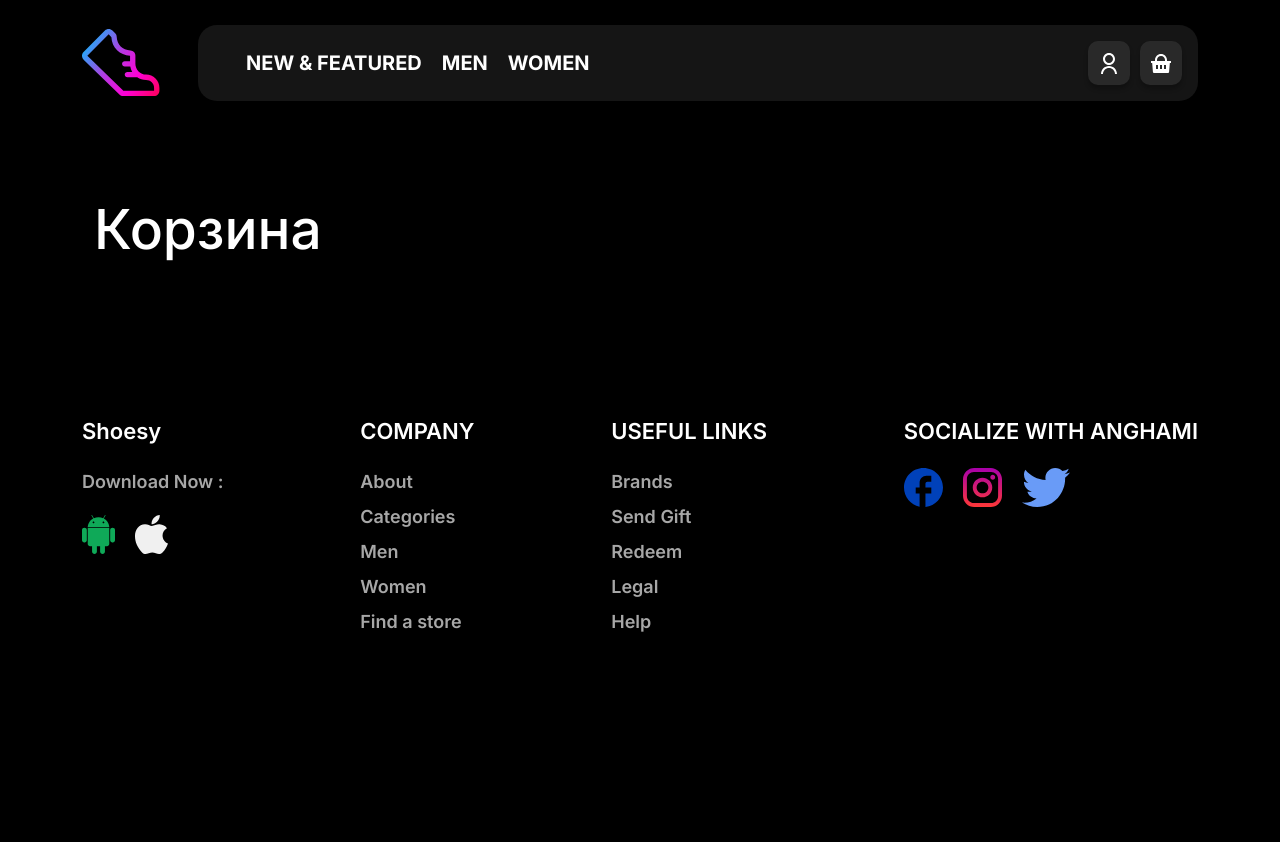
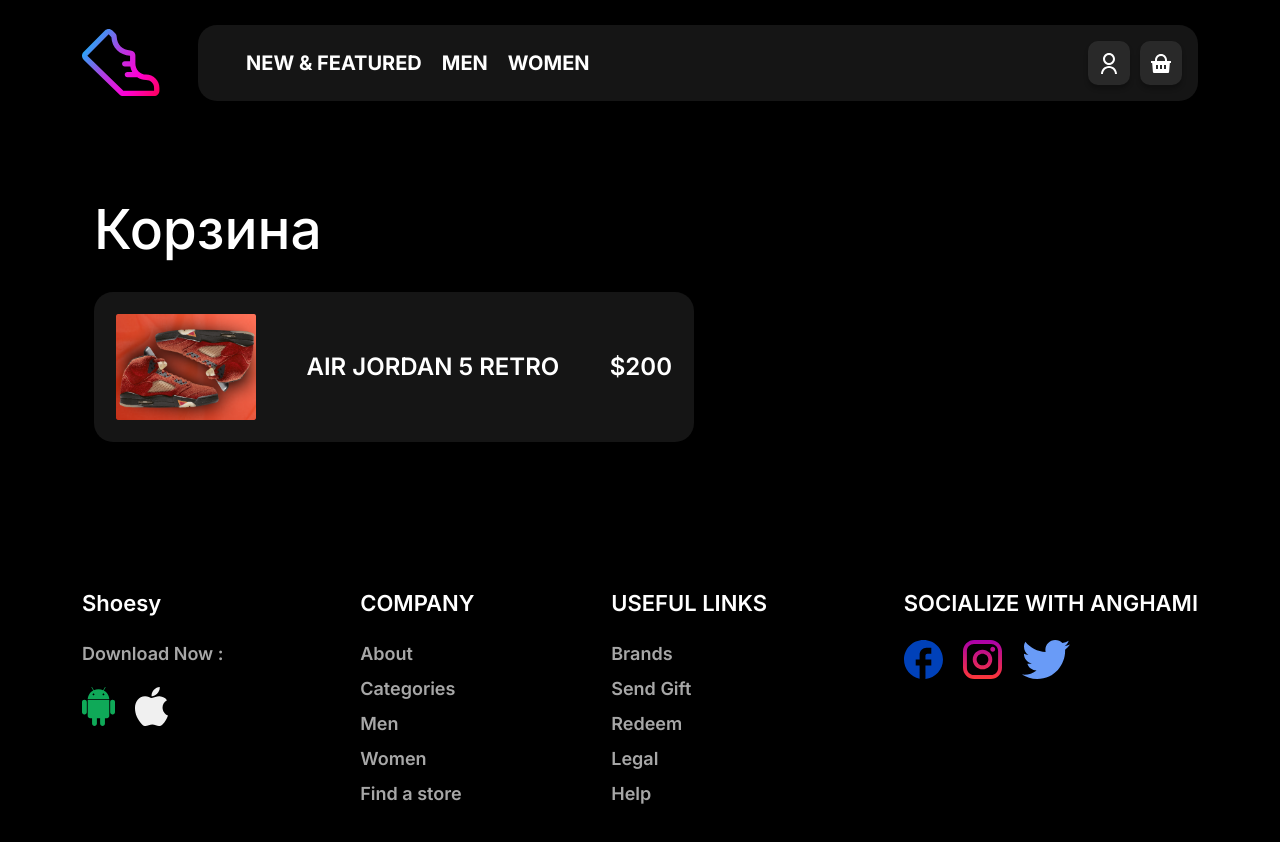
Before and after one commit to normansrgn/graduateWork, a React app: page /basket in a window 1280 px wide. Shown: the top 842 px of the page. Before the commit the page ends 800 px from the top, so only its background shows below. Built offline with nearby package versions, Linux system fonts and the light colour scheme; the HTML template or start-up script is replaced by a standard one.

Commit message:
basket card

```diff
--- a/src/components/BasketItems/BasketCard.jsx
+++ b/src/components/BasketItems/BasketCard.jsx
@@ -3,11 +3,17 @@
 import { Container } from "react-bootstrap";
 
 import "./__BasketCard.scss";
+import image from "../SneakersPromo/images/1.png";
+
 
 function BasketCard() {
   return (
     <>
-      <section className="basketCard"></section>
+      <section className="basketCard">
+        <img src={image} alt="image" className="basketCard__image" />
+        <div className="basketCard__title">Air Jordan 5 Retro</div>
+        <div className="basketCard__price">$200</div>
+      </section>
     </>
   );
 }
--- a/src/components/BasketItems/__BasketCard.scss
+++ b/src/components/BasketItems/__BasketCard.scss
@@ -0,0 +1,28 @@
+.basketCard {
+  margin-top: 30px;
+  background-color: #151515;
+  border-radius: 19px;
+  display: flex;
+  align-items: center;
+  justify-content: space-between;
+  width: 600px;
+  padding: 22px;
+  gap: 30px;
+
+
+  &__title {
+    font-size: 24px;
+    font-weight: 600;
+    text-transform: uppercase;
+  }
+
+  &__price {
+    font-weight: 600;
+    font-size: 24px;
+  }
+
+  &__image {
+    width: 140px;
+    max-width: 100%;
+  }
+}
```
